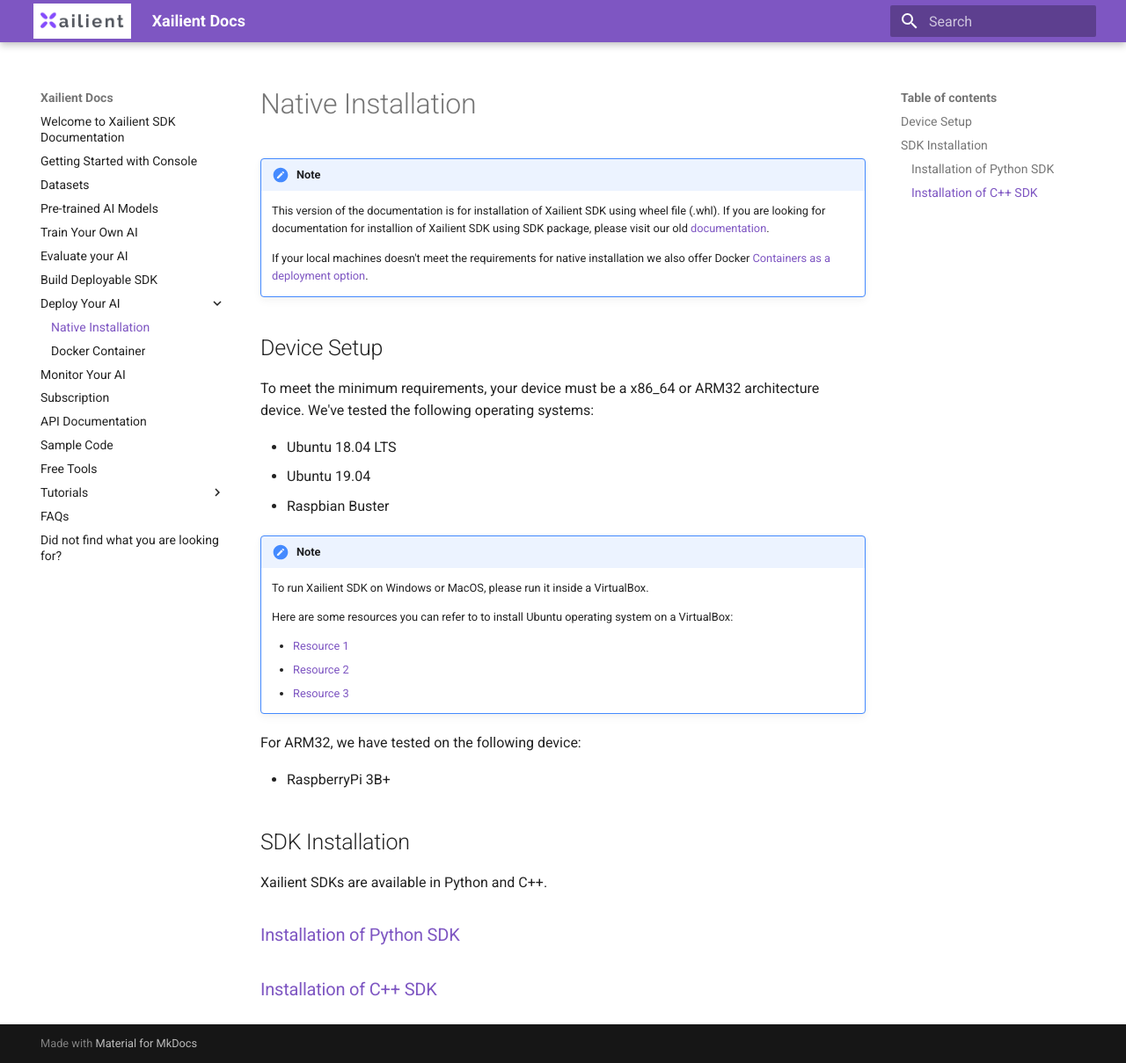
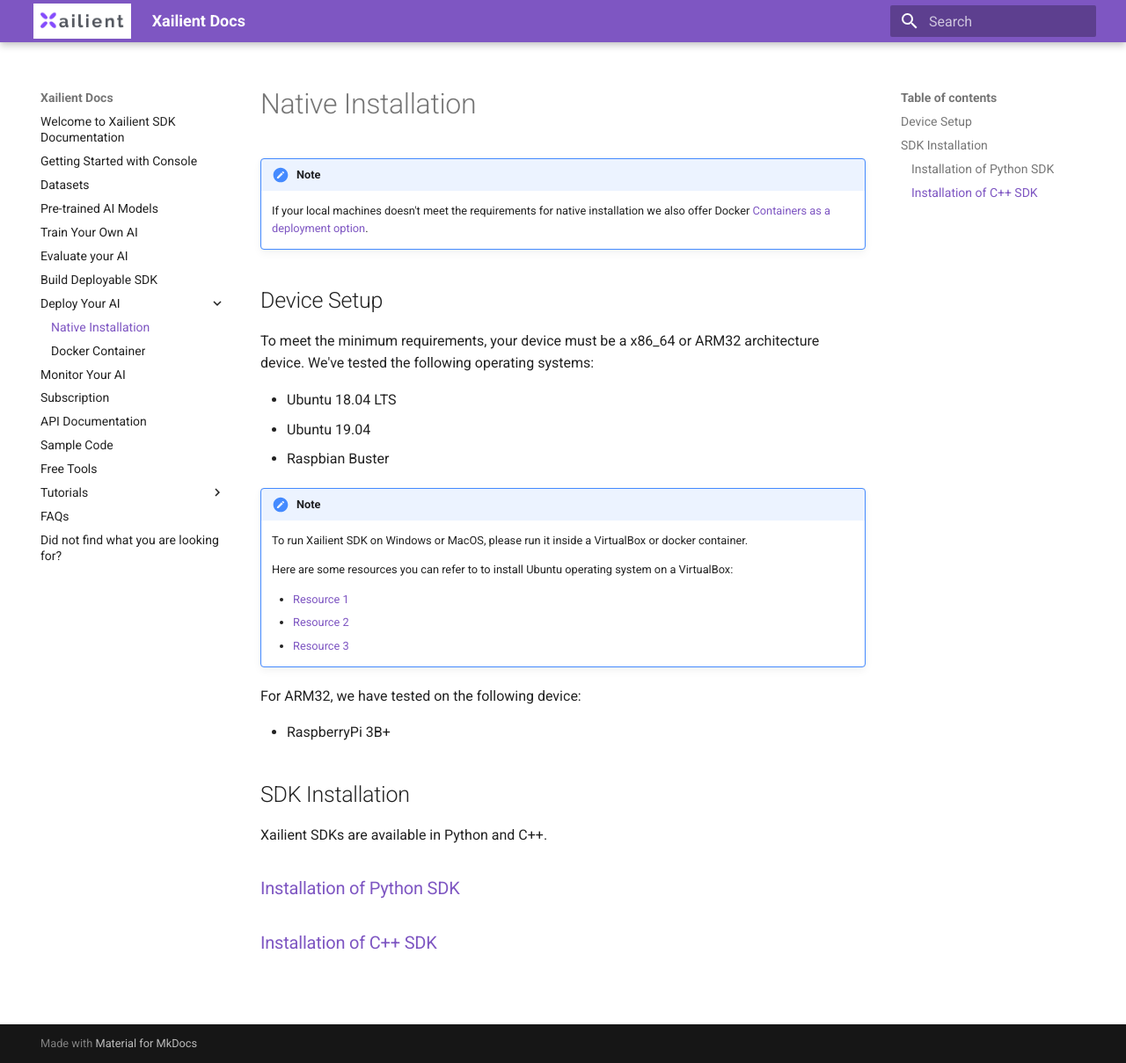
Before and after one commit to xailient-public/docs, an MkDocs documentation site: the page built from docs/installation.md, in a window 1280 px wide and 1209 px high. Shown: the whole window at 88% size. Built offline with MkDocs 1.6.1 and Material for MkDocs 9.7.7, drawn with Linux system fonts in a browser that asks for light colours.

```diff
--- a/docs/installation.md
+++ b/docs/installation.md
@@ -1,9 +1,6 @@
 # Native Installation
 
 !!! note
-      This version of the documentation is for installation of Xailient SDK using wheel file (.whl).
-      If you are looking for documentation for installion of Xailient SDK using SDK package, please visit our old [documentation](https://xailient.readthedocs.io/en/latest/installation/).
-
       If your local machines doesn't meet the requirements for native installation we also offer Docker [Containers as a deployment option](https://xailient-docs.readthedocs.io/en/latest/container/).
 
 
@@ -17,7 +14,7 @@ To meet the minimum requirements, your device must be a x86_64 or ARM32 architec
 
 !!! note
 
-    To run Xailient SDK on Windows or MacOS, please run it inside a VirtualBox.
+    To run Xailient SDK on Windows or MacOS, please run it inside a VirtualBox or docker container.
 
     Here are some resources you can refer to to install Ubuntu operating system on a VirtualBox:
 
```
